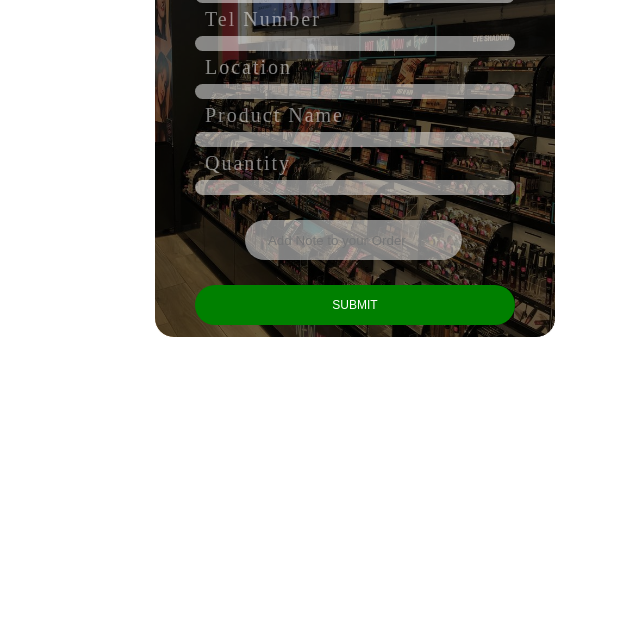
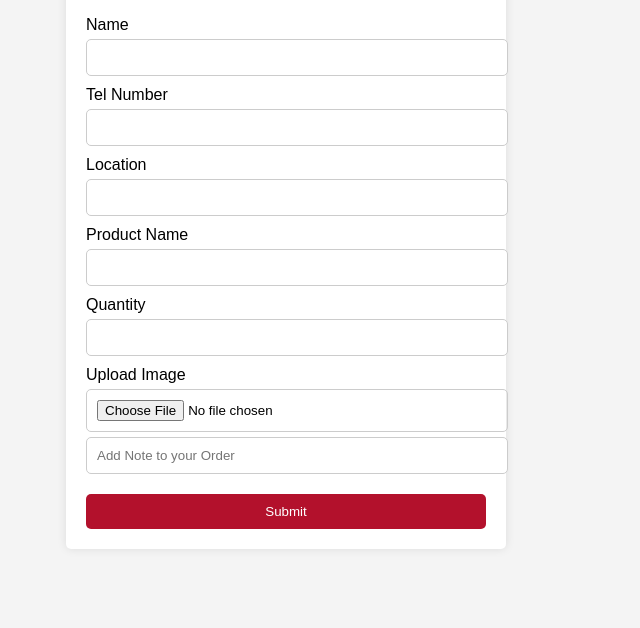
Before and after one commit to kelvyn-Wonder/Ecommece_project1, a plain HTML site: page form 1 .html in a window 1280 px wide. Shown: the part 172-800 px from the top of the page, without its empty margins (354-994 px from the left). Drawn offline with Linux system fonts and the light colour scheme.

Commit message:
new update

```diff
--- a/See more.css
+++ b/See more.css
@@ -6,13 +6,13 @@
 html, body{
     height: 100%;
 }
-div{
+.image-container{
     display: flex;
     justify-content: center;
     align-items: center;
     flex-wrap: wrap;
 }
-div img{
+.image-container img{
     width: 400px;
     height: 300px;
     border: 2px solid #ff3d003;
@@ -22,36 +22,53 @@ div img{
     margin: 10px;
     transition: 400ms;
 }
-dev img hover{
+
+.image-container img::hover{
     filter: grayscale(1);
     transform: scale(1.03);
 }
 
+/* Preloader Styles */
+.preloader {
+    position: fixed;
+    top: 0;
+    left: 0;
+    width: 100%;
+    height: 100%;
+    background-color: rgba(255, 255, 255, 0.8);
+    display: flex;
+    justify-content: center;
+    align-items: center;
+    z-index: 9999;
+}
 
 .spinner {
-   width: 72px;
-   height: 72px;
-   border-radius: 50%;
-   background: conic-gradient(#0000 10%,#474bff);
-   -webkit-mask: radial-gradient(farthest-side,#0000 calc(100% - 11.5px),#000 0);
-   animation: spinner-zp9dbg 1s infinite linear;
-   align-items: center;
-   margin-left: 600px;
+    border: 8px solid #f3f3f3;
+    border-top: 8px solid #009688;
+    border-radius: 50%;
+    width: 50px;
+    height: 50px;
+    animation: spin 1s linear infinite;
 }
 
-@keyframes spinner-zp9dbg {
-   to {
-      transform: rotate(1turn);
-   }
+@keyframes spin {
+    0% { transform: rotate(0deg); }
+    100% { transform: rotate(360deg); }
 }
 
+/* Curtain Opening Animation for Content */
+#content {
+    overflow: hidden;
+    transform: translateY(-100%);
+    animation: openCurtains 1s ease-out forwards;
+}
 
-#main{
-    overflow: auto;
-    padding-bottom: 100px;
-    margin-top: 50px;
-    background-color: black;
-    -webkit-box-shadow:0px 0px 34px 20px rgba(45,255,196,0.9);
--moz-box-shadow: 0px 0px 34px 20px rgba(45,255,196,0.9);
-box-shadow: 0px 0px 34px 20px rgba(45,255,196,0.9);
+/* Curtain Animation Keyframes */
+@keyframes openCurtains {
+    0% {
+        transform: translateY(-100%);
+    }
+    100% {
+        transform: translateY(0);
+    }
 }
--- a/form 1 .html
+++ b/form 1 .html
@@ -7,25 +7,54 @@
   <link rel="stylesheet" href="form1.css">
 </head>
 <body>
+  <!-- Preloader -->
+  <div id="preloader" class="preloader">
+    <div class="spinner"></div>
+</div>
+
   <div class="login">
     <form>
       <h1>PLACE ORDER</h1>
-<label>Name </label>
-<input type="name" name="text" required>
+      <label>Name</label>
+      <input type="text" name="name" required>
+
       <label>Tel Number</label>
-<input type="number" name="number" required>
+      <input type="tel" name="tel" required>
+
       <label>Location</label>
-<input type="location" name="location" required>
+      <input type="text" name="location" required>
+
       <label>Product Name</label>
-<input type="name" name="fname" required>
+      <input type="text" name="product_name" required>
+
       <label>Quantity</label>
-<input type="number" name="number" required>
+      <input type="number" name="quantity" required>
+
+      <label>Upload Image</label>
+      <input type="file" name="image" accept="image/*">
+
       <div class="note">
-  <input type="note" name="cnote" placeholder=" Add Note to your Order">
+        <input type="text" name="cnote" placeholder="Add Note to your Order">
       </div>
-<button>Submit</button>
+
+      <button type="submit">Submit</button>
     </form>
   </div>
 
+
+  <script>
+    window.addEventListener('load', function() {
+const preloader = document.getElementById('preloader');
+const content = document.getElementById('content');
+
+// Fade out preloader after the page is loaded
+setTimeout(() => {
+    preloader.style.display = 'none';
+    content.classList.remove('hidden');
+}, 1000);  // Adjust the timeout to control the duration of the preloader
+});
+
+</script>
+
 </body>
 </html>
--- a/form1.css
+++ b/form1.css
@@ -1,79 +1,110 @@
-*{
-    padding: 0;
-    border: 0;
+
+/* Preloader Styles */
+.preloader {
+  position: fixed;
+  top: 0;
+  left: 0;
+  width: 100%;
+  height: 100%;
+  background-color: rgba(255, 255, 255, 0.8);
+  display: flex;
+  justify-content: center;
+  align-items: center;
+  z-index: 9999;
 }
-.login{
-    border: 1px solid;
-    width: 400px;
-    height: 500px;
-    background: url(background.jpg);
-    color: white;
-    border-radius: 20px;
-    align-items: center;
-    box-shadow: 0px 0px 20px rgba(0px, 0px, 0px, 75);
-    background-size: cover;
-    overflow: hidden;
-    margin-left: 50px;
-    margin-left: 500PX;
 
+.spinner {
+  border: 8px solid #f3f3f3;
+  border-top: 8px solid #009688;
+  border-radius: 50%;
+  width: 50px;
+  height: 50px;
+  animation: spin 1s linear infinite;
 }
-h1{
-    align-items: center;
-    margin-bottom:20px;
-    font-weight: normal;
-    text-shadow: 0px 0px 2px rgba(0, 0, 0, 0,5);
-    margin-left: 50px;
-    text-transform: capitalize;
 
+@keyframes spin {
+  0% { transform: rotate(0deg); }
+  100% { transform: rotate(360deg); }
 }
-form{
-    display: block;
-    box-sizing: border-box;
-    padding: 40px;
-    width: 100%;
-    height: 100%;
-    backdrop-filter: brightness(40%);
-    flex-direction: column;
-    display: flex;
-    gap: 5px;
-    position: relative;
+
+/* Curtain Opening Animation for Content */
+#content {
+  overflow: hidden;
+  transform: translateY(-100%);
+  animation: openCurtains 1s ease-out forwards;
+}
+
+/* Curtain Animation Keyframes */
+@keyframes openCurtains {
+  0% {
+      transform: translateY(-100%);
+  }
+  100% {
+      transform: translateY(0);
+  }
+}
 
 
+body {
+  font-family: Arial, sans-serif;
+  margin: 0;
+  padding: 0;
+  display: flex;
+  justify-content: center;
+  align-items: center;
+  height: 100vh;
+  background-color: #f4f4f4;
 }
-label{
-    font-size: 20px;
-    color: rgba(255, 255, 255, 0.5);
-text-transform: capitalize;
-padding-left: 10px;
-letter-spacing: 2px;
+
+.login {
+  background-color: #fff;
+  padding: 20px;
+  border-radius: 5px;
+  box-shadow: 0 0 10px rgba(0, 0, 0, 0.1);
+  width: 100%;
+  max-width: 400px;
 }
-input{
-    background: rgb(255, 255, 255, 0.5 );
-    height: 40px;
-    border-radius: 50px;
-    padding: 0px 20px;
-    line-height: 20px;
-    margin: 0px ;
-    border: none;
-    color: white;
 
+form {
+  display: flex;
+  flex-direction: column;
+}
 
+label {
+  margin-top: 10px;
 }
-button{
-    background-color: green;
-    height: 40px;
-    line-height: 40px;
-    border-radius: 20px;
-    margin-top: 20px;
-    border: none;
-    box-shadow: rgb(0, 0, 0, 0.3);
-    font-size: 12px;
-    color: white;
-    text-transform: uppercase;
 
+input[type="text"],
+input[type="tel"],
+input[type="number"],
+input[type="file"],
+input[type="note"],
+button {
+  margin-top: 5px;
+  padding: 10px;
+  border: 1px solid #ccc;
+  border-radius: 5px;
+  width: 100%;
+}
 
+button {
+  background-color: rgb(179, 17, 44);
+  color: white;
+  border: none;
+  cursor: pointer;
+  margin-top: 20px;
 }
-.note{
-    margin-left: 50px;
-    margin-top: 20px;
+
+button:hover {
+  background-color: #0056b3;
 }
+
+@media (max-width: 600px) {
+  .login {
+    padding: 15px;
+  }
+
+  button {
+    padding: 8px;
+  }
+}
```
Also changed, not shown: Home.html (+30 -13 lines), See more.html (+20 -6 lines), facebook.css (+49 -0 lines), facebook.html (+22 -0 lines), home.css (+46 -0 lines), index.html (+24 -2 lines), style.css (+45 -2 lines). Lines whose indentation alone changed are shown as unchanged.
